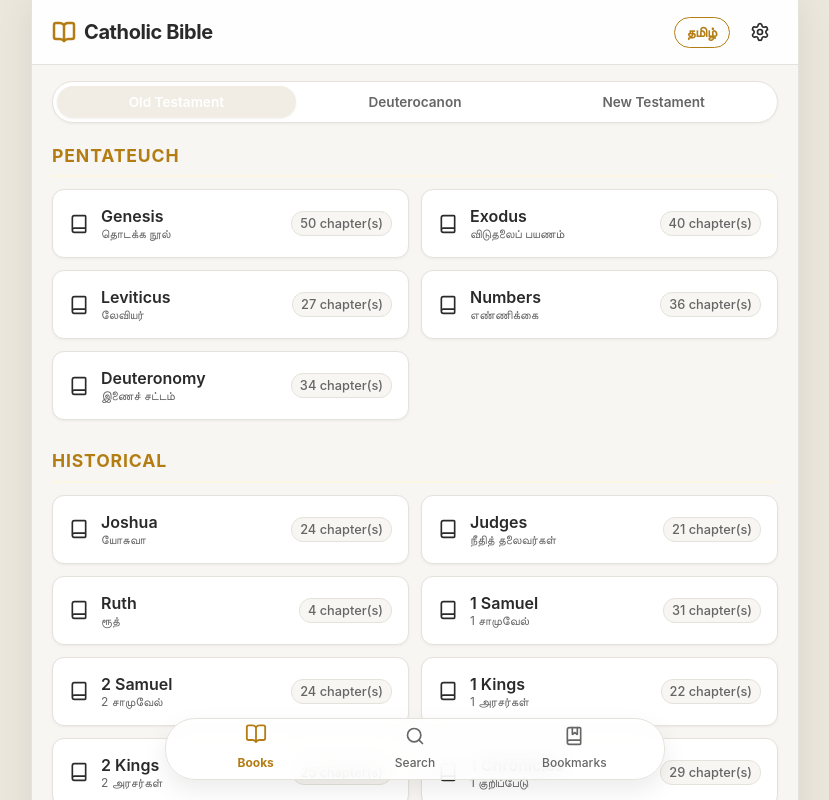
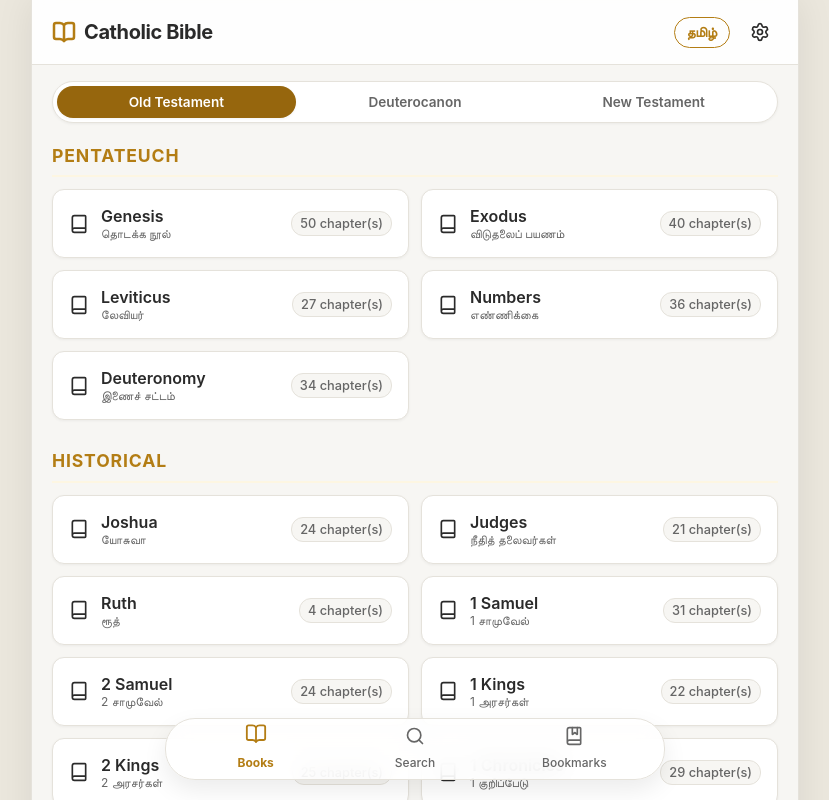
Before and after one commit to calvingomes/bible-pwa, a Next.js app: page / in a window 1280 px wide. In both pictures the pointer is over the button "Old Testament". Shown: the top 800 px of the page, without its empty margins (225-1054 px from the left). Built offline with nearby package versions, Linux system fonts and the light colour scheme.

Commit message:
fix: category highlight

```diff
--- a/src/app/page.module.css
+++ b/src/app/page.module.css
@@ -37,10 +37,17 @@
   background-color: var(--card-hover);
 }
 
-.activeTab {
+.activeTab,
+.tabBtn.activeTab {
   background-color: var(--primary-color);
   color: #ffffff !important;
   box-shadow: var(--shadow-sm);
+}
+
+.activeTab:hover,
+.tabBtn.activeTab:hover {
+  background-color: var(--primary-hover);
+  color: #ffffff !important;
 }
 
 /* Category Sections */
```
Also changed, not shown: src/app/journal/page.module.css (+8 -1 lines).
